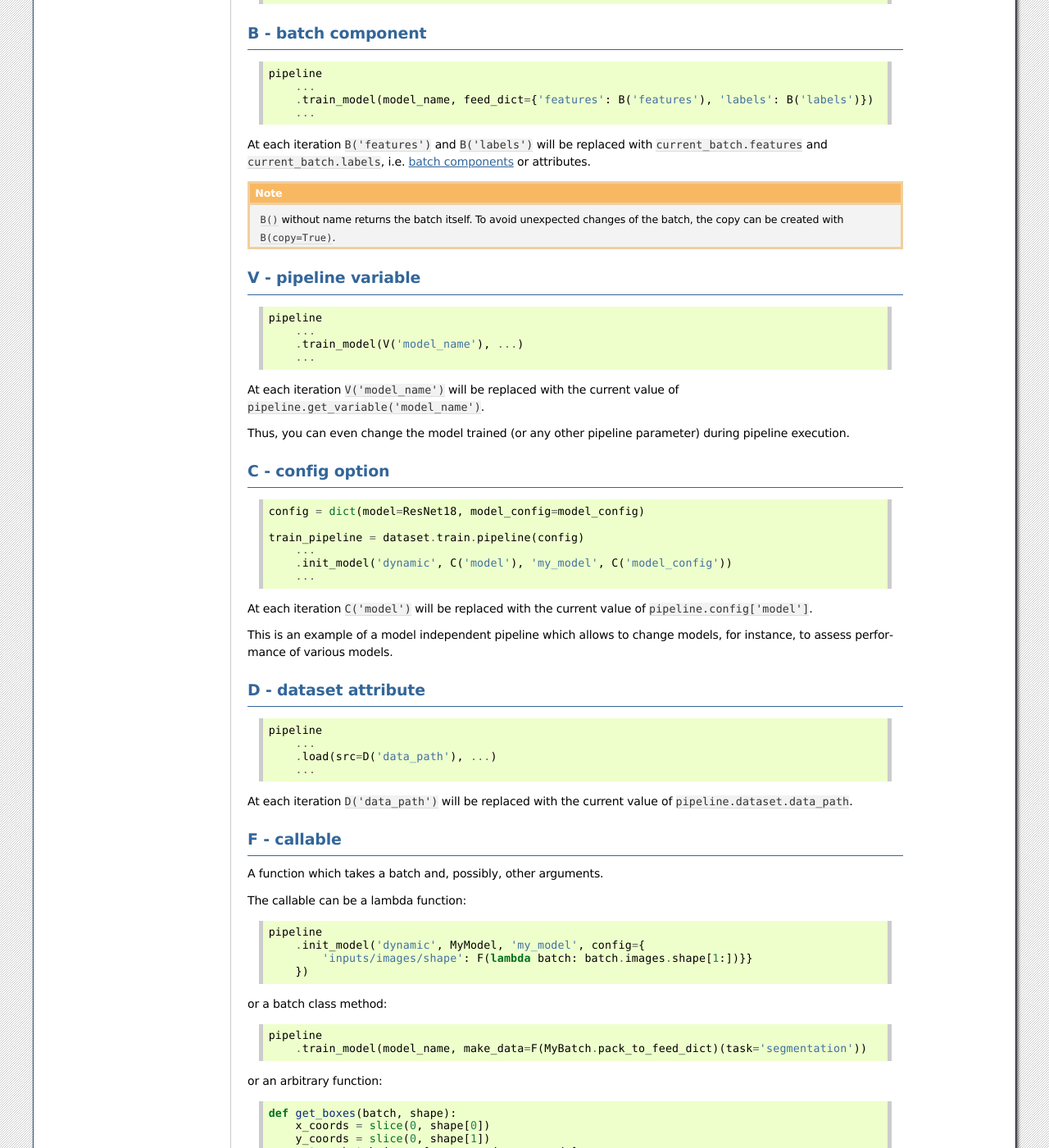
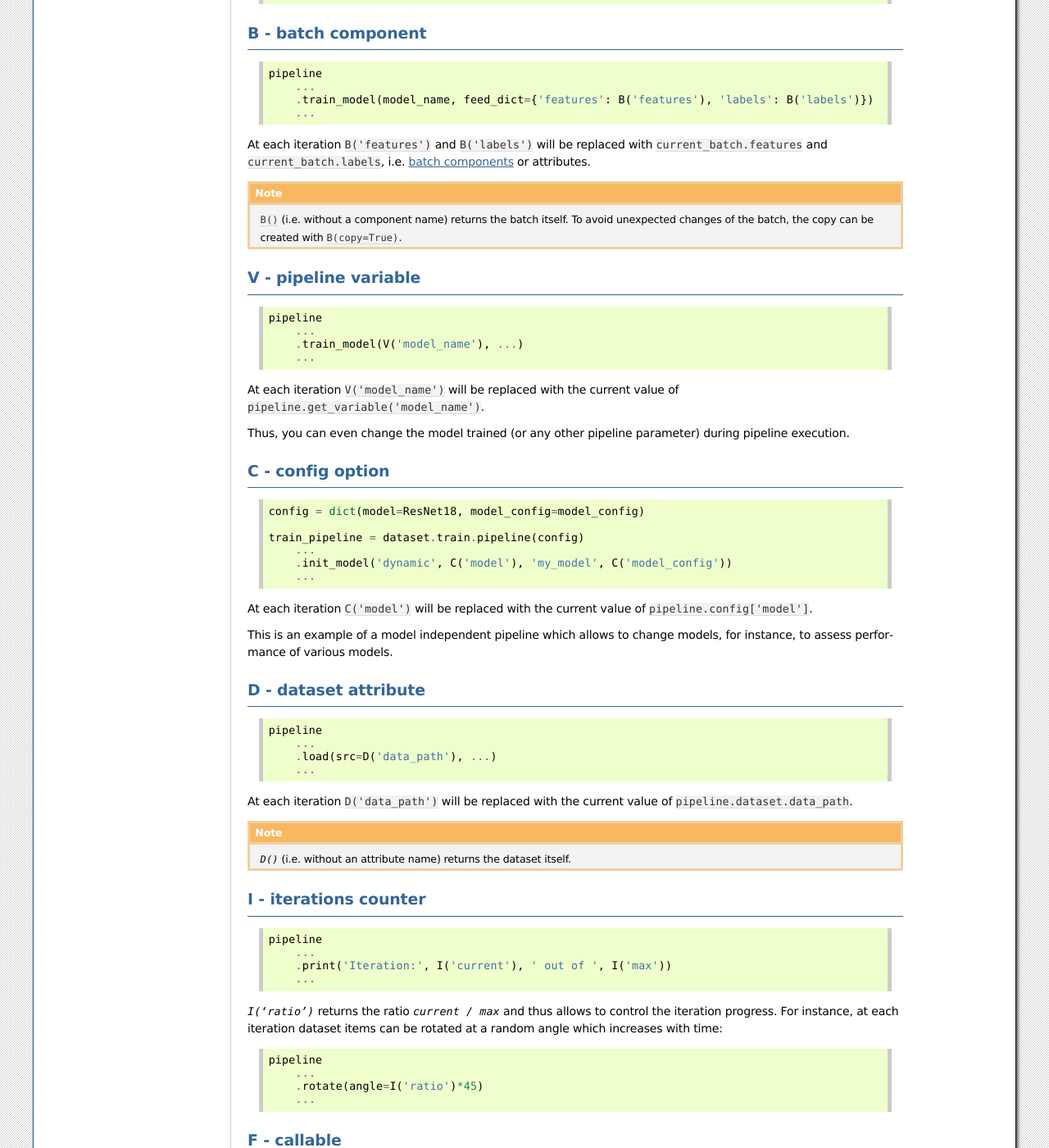
Before and after one commit to analysiscenter/batchflow, a Sphinx documentation site: the page built from docs/intro/named_expr.rst, in a window 1280 px wide and 1400 px high, scrolled down 1522 px. Shown: the whole window at 82% size. Built offline with Sphinx 7.4.7, drawn with Linux system fonts in a browser that asks for light colours; pages that are not in the unit, such as notebooks, are missing from menus; some of the changed text lies outside the part shown.

Commit message:
Add D() and docs for I

```diff
--- a/docs/intro/named_expr.rst
+++ b/docs/intro/named_expr.rst
@@ -98,7 +98,7 @@ B - batch component
 At each iteration ``B('features')`` and ``B('labels')`` will be replaced with ``current_batch.features``
 and ``current_batch.labels``, i.e. `batch components <components>`_ or attributes.
 
-.. note:: ``B()`` without name returns the batch itself.
+.. note:: ``B()`` (i.e. without a component name) returns the batch itself.
           To avoid unexpected changes of the batch, the copy can be created with ``B(copy=True)``.
 
 
@@ -132,6 +132,7 @@ At each iteration ``C('model')`` will be replaced with the current value of ``pi
 This is an example of a model independent pipeline which allows to change models, for instance,
 to assess performance of various models.
 
+
 D - dataset attribute
 =====================
 ::
@@ -142,6 +143,28 @@ D - dataset attribute
         ...
 
 At each iteration ``D('data_path')`` will be replaced with the current value of ``pipeline.dataset.data_path``.
+
+.. note:: `D()` (i.e. without an attribute name) returns the dataset itself.
+
+
+I - iterations counter
+======================
+
+::
+
+    pipeline
+        ...
+        .print('Iteration:', I('current'), ' out of ', I('max'))
+        ...
+
+
+`I('ratio')` returns the ratio `current / max` and thus allows to control the iteration progress.
+For instance, at each iteration dataset items can be rotated at a random angle which increases with time::
+
+    pipeline
+        ...
+        .rotate(angle=I('ratio')*45)
+        ...
 
 
 F - callable
```
Also changed, not shown: 1 other file.
